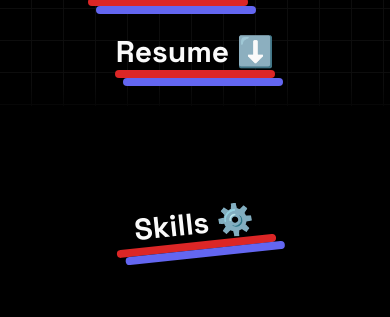
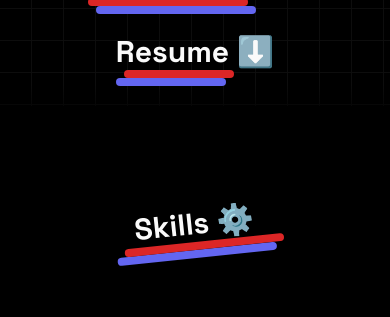
Before and after one commit to sahyll/portfolio, a Next.js app: page / in a window 390 px wide. Shown: the part 792-1109 px from the top of the page. Built offline with nearby package versions, Linux system fonts and the light colour scheme.

Commit message:
Fixed media response

```diff
--- a/app/(home)/Links/index.js
+++ b/app/(home)/Links/index.js
@@ -15,7 +15,7 @@ const socials = [
     icon: SiGithub
   },
   {
-    link:"https://www.linkedin.com/in/mohdasahil",
+    link:"https://www.instagram.com/sa.hyll",
     label:"instagram",
     icon: SiInstagram
   }
--- a/app/(home)/components/HeroSection.tsx
+++ b/app/(home)/components/HeroSection.tsx
@@ -12,7 +12,7 @@ const HeroSection = () => {
           Hey there! 👋
           <br />
           <span className='underline underline-offset-8 decoration-red-600'>{"Sahil here"}</span>
-          <span className='lg:text-5xl text-2xl relative lg:top-[-0.5rem] top-[-0.2rem]'>{ " :)"}</span>
+          <span className='cursor-cell lg:text-5xl text-2xl relative lg:top-[-0.5rem] top-[-0.2rem] hover:text-indigo-600 transition-all'>{ " :)"}</span>
         </h1>
         <p className='md:w-96 text-lg text-gray-300 relative'>
           {"Based in Bangalore, I'm a Fullstack Developer passionate about building modern web applications that users love 🚀"}
@@ -20,11 +20,11 @@ const HeroSection = () => {
 
         <div className='flex flex-col mt-5 lg:mt-0 gap-5 items-center lg:items-start '>
           <Link className="group inline-block w-fit" href={"mailto:mohdasahil28@gmail.com"}>
-            <Title text="Contact Me 📭" />
+            <Title text="Contact Me 📭" boxClass2='translate-x-2' width="w-40" />
           </Link>
-          <a className="group inline-block w-fit" href="/Resume.pdf" download="Resume">
-            <Title text="Resume ⬇️" />
-          </a>
+          <Link className="group inline-block w-fit" href="/Resume.pdf" download="Resume">
+            <Title text="Resume ⬇️" boxClass1='translate-x-2' width="w-[110px]" />
+          </Link>
         </div>
       </div>
 
--- a/app/(home)/components/Projects.tsx
+++ b/app/(home)/components/Projects.tsx
@@ -10,7 +10,7 @@ const Projects = () => {
     <div className='py-10 p-5 sm:p-0'>
 
       <Title
-          text="Projects 🎨"
+          text="Projects 🎨" boxClass2='translate-x-2' width="w-40"
           className='flex flex-col items-center justify-center rotate-6'
         />
 
@@ -26,7 +26,12 @@ const Projects = () => {
                 style={{ backgroundColor: `${project.background}`} }
 
                 className={`p-5 rounded-md`}>
-
+                  <div className='p-2 font-semibold mb-3 flex gap-6 lg:hidden'>
+                    {project.title} ||
+                    {project.tech.map((Icon, index)=>{
+                      return <Icon className='w-6 h-6' key={index} />
+                    })}
+                  </div>
                 <DirectionAwareHover
                   imageUrl={project.cover}
                   childrenClassName='bg-slate-800 p-3 rounded-2xl opacity-75 '
--- a/app/(home)/components/Skills.tsx
+++ b/app/(home)/components/Skills.tsx
@@ -10,7 +10,7 @@ const Skills = () => {
   return (
     <div className='max-w-5xl mx-auto px-8'>
         <Title
-          text="Skills ⚙️"
+          text="Skills ⚙️" boxClass1='translate-x-2' width="w-40"
           className='flex flex-col items-center justify-center -rotate-6'
         />
 
--- a/app/(home)/components/Title.tsx
+++ b/app/(home)/components/Title.tsx
@@ -1,15 +1,15 @@
 import React from 'react'
 
-const Title = ({text, className}:{text:string, className?: string}) => {
+const Title = ({text, className,width, boxClass1,boxClass2}:{text:string, className?: string, boxClass1?:string, boxClass2?:string, width?:string}) => {
   return (
     <div className={className}>
                    <h1 className='text-3xl font-bold group-hover:text-indigo-500 transition-all'>
                     {text}
                     </h1>
-                    <div className='w-40 h-2 bg-underline-red rounded-full '>
+                    <div className={`${width} h-2 bg-underline-red rounded-full ${boxClass1}`}>
 
                     </div>
-                    <div className='w-40 h-2 bg-indigo-500 rounded-full translate-x-2'>
+                    <div className={`${width} h-2 bg-indigo-500 rounded-full ${boxClass2}`}>
 
                     </div>
     </div>
```
